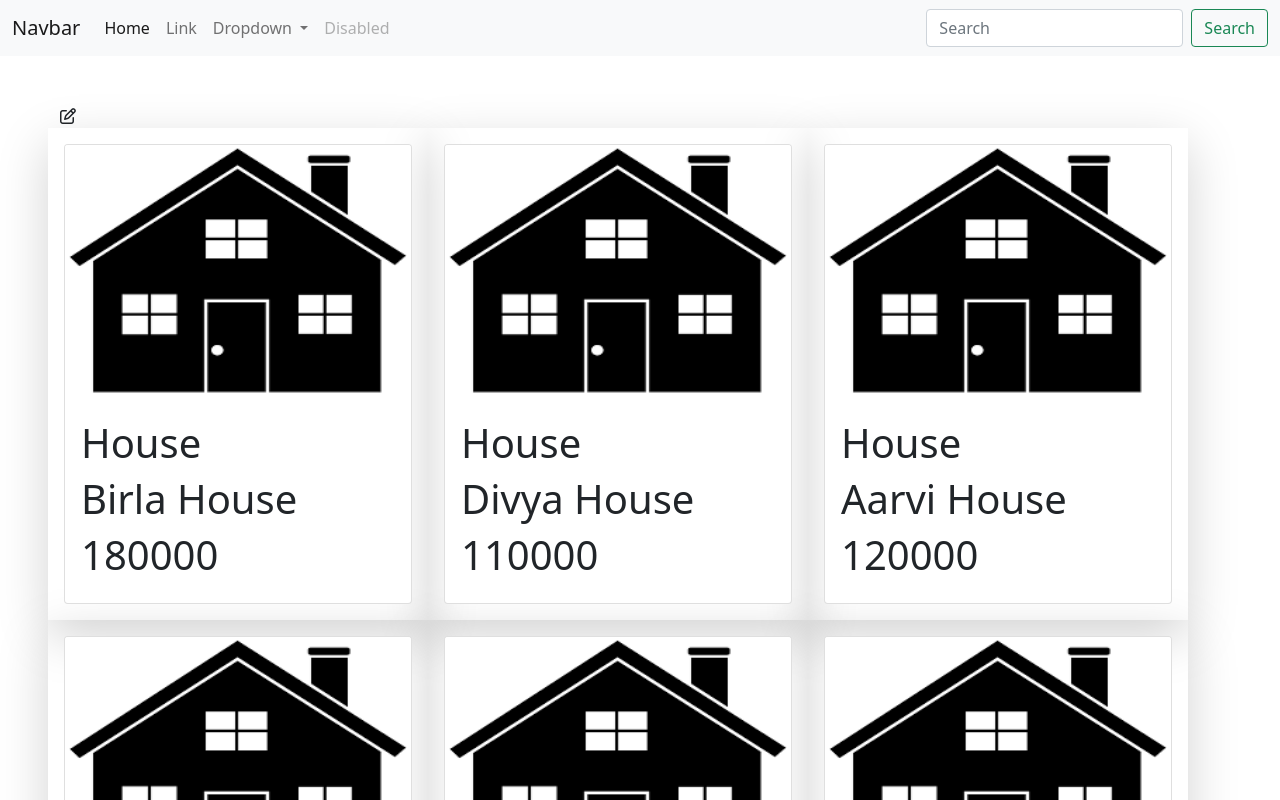
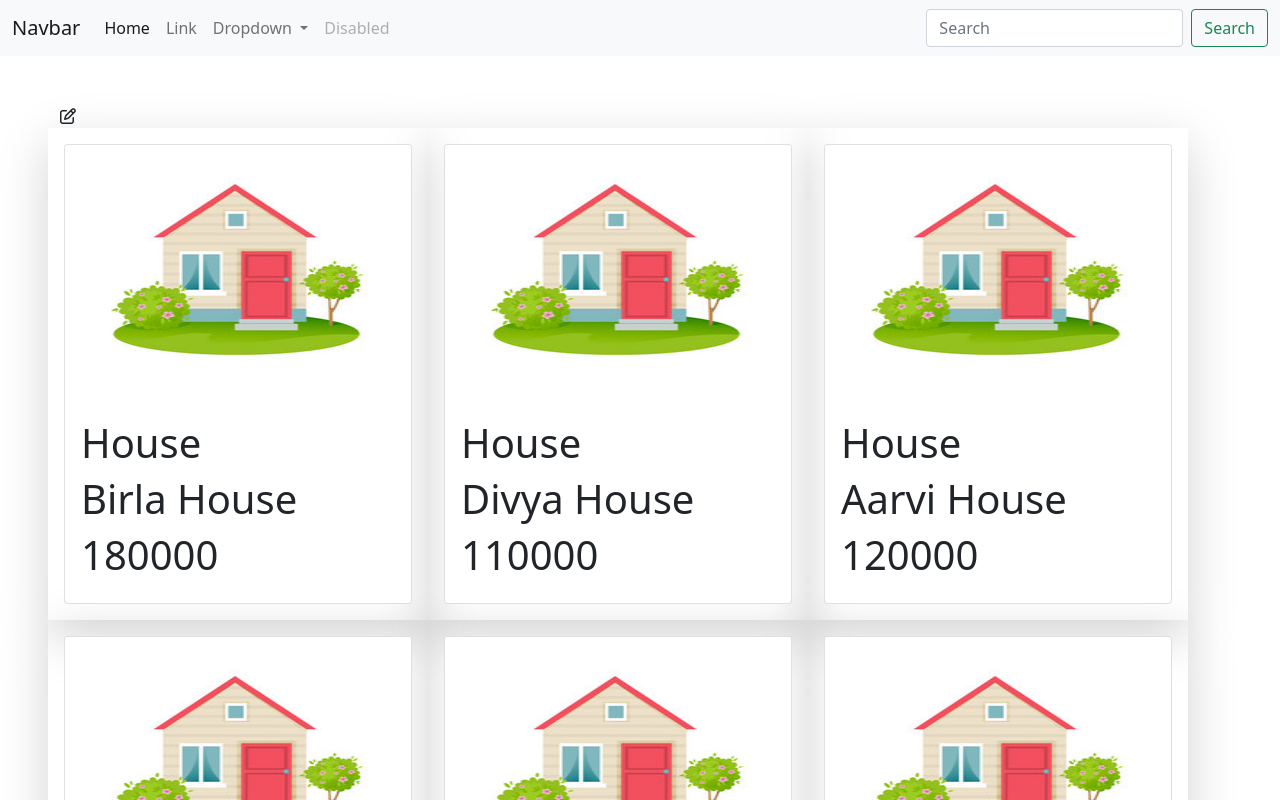
Before and after one commit to solapur/HSPA, an Angular app: page / in a window 1280 px wide. Shown: the top 800 px of the page. Built offline with nearby package versions, Linux system fonts and the light colour scheme.

Commit message:
cgange images

```diff
--- a/src/app/property/property-card/property-card.component.html
+++ b/src/app/property/property-card/property-card.component.html
@@ -1,6 +1,6 @@
 <div class="card">
 <div class="card-img-wapper">
-<img class="card-img-top" src = "assets/images/Home.png"/>
+<img class="card-img-top" src = "assets/images/hoome.jpg"/>
 <ul class="list-inline text-center member-icons animate">
   <li class="list-inline-item">
     <button class="btn btn-primary">  <i class="far fa-edit"></i></button>
@@ -12,8 +12,6 @@
 
 </div>
 <div class ="card-body">
-
-
 <h1> {{property.ID }} </h1>
 <h1> {{property.Type }} </h1>
 <h1> {{property.Name }} </h1>
```
Also changed, not shown: src/assets/images/Home.png (deleted), src/assets/images/hoome.jpg (added).
